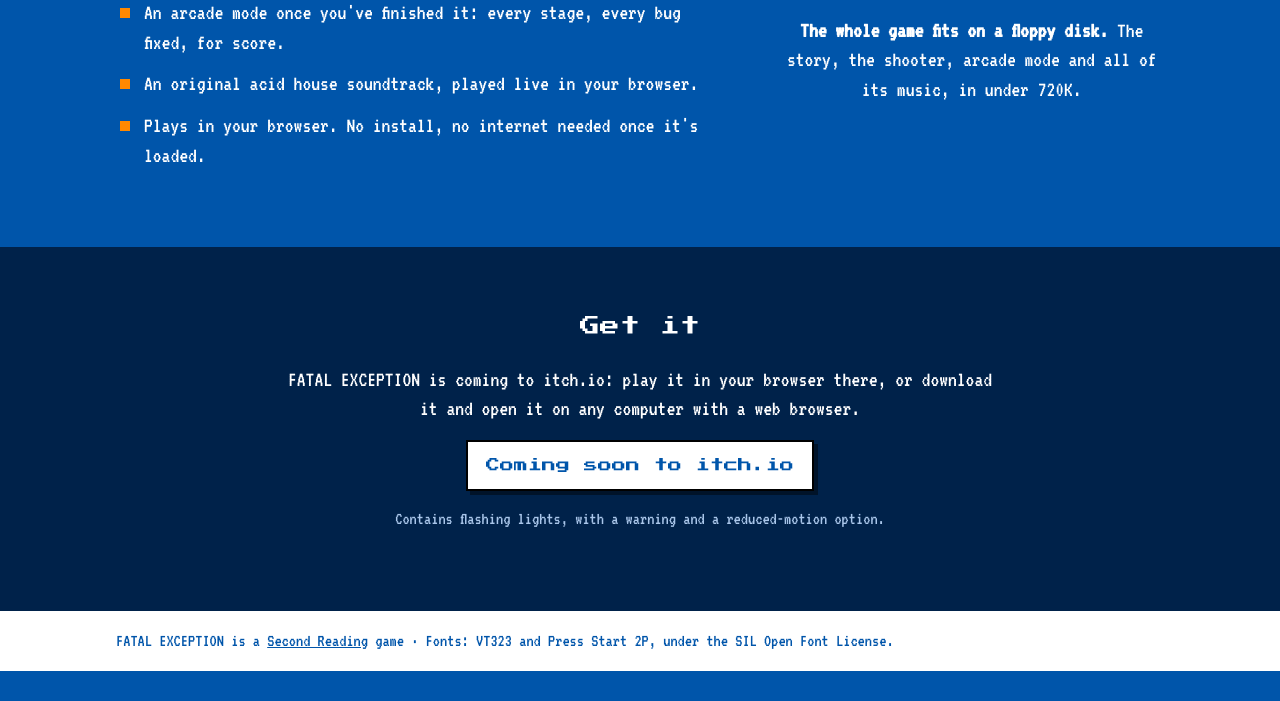
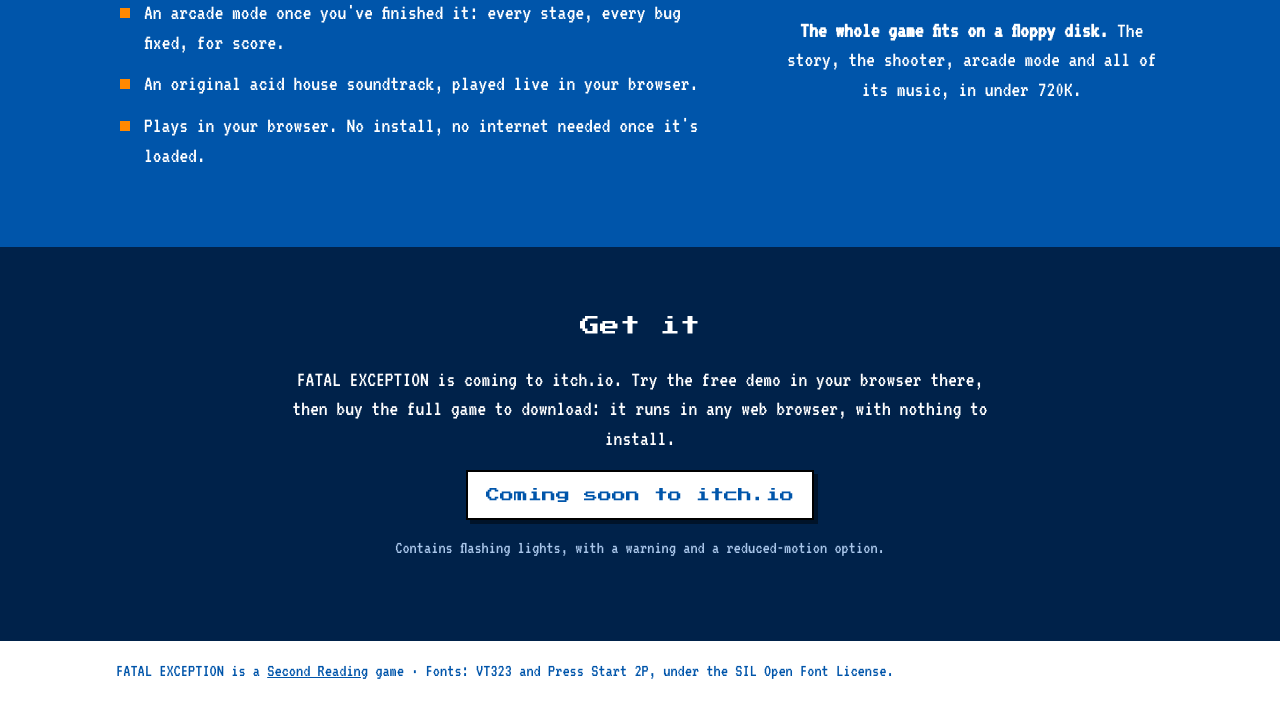
Before and after one commit to second-reading/second-reading.github.io, a plain HTML site: page fatal-exception/index.html in a window 1280 px wide. Shown: the part 4182-4883 px from the top of the page. Before the commit the page ends 4853 px from the top, so only its background shows below. Drawn offline with Linux system fonts and the light colour scheme.

Commit message:
Fatal Exception page: free demo in the browser, the full game a download
Co-Authored-By: Claude Opus 5.5 <noreply@anthropic.com>
Claude-Session: https://claude.ai/code/session_01SUPkHajJVLJx5fMqe3F86s

```diff
--- a/fatal-exception/index.html
+++ b/fatal-exception/index.html
@@ -121,7 +121,7 @@
 <section class="band" id="get">
   <div class="wrap prose center">
     <h2>Get it</h2>
-    <p>FATAL EXCEPTION is coming to itch.io: play it in your browser there, or download it and open it on any computer with a web browser.</p>
+    <p>FATAL EXCEPTION is coming to itch.io. Try the free demo in your browser there, then buy the full game to download: it runs in any web browser, with nothing to install.</p>
     <p class="cta"><a class="btn soon" href="#get" aria-disabled="true">Coming soon to itch.io</a></p>
     <p class="small">Contains flashing lights, with a warning and a reduced-motion option.</p>
   </div>
```
